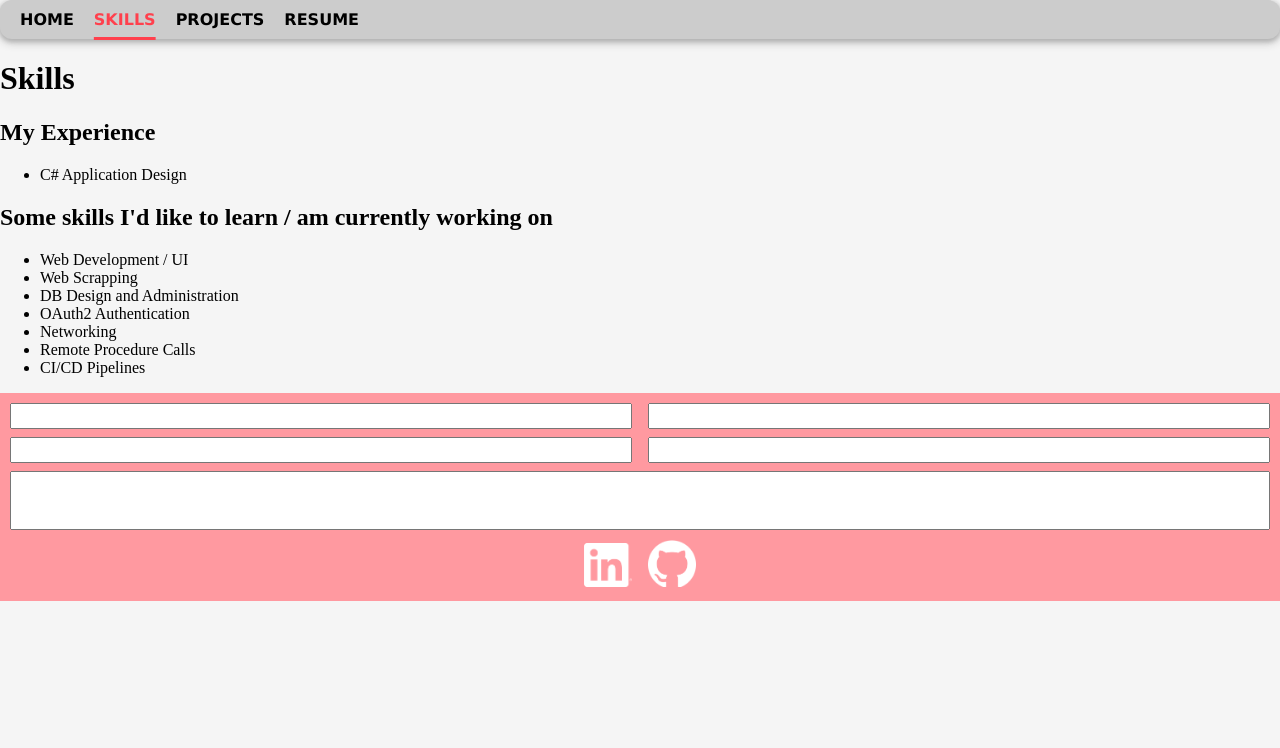
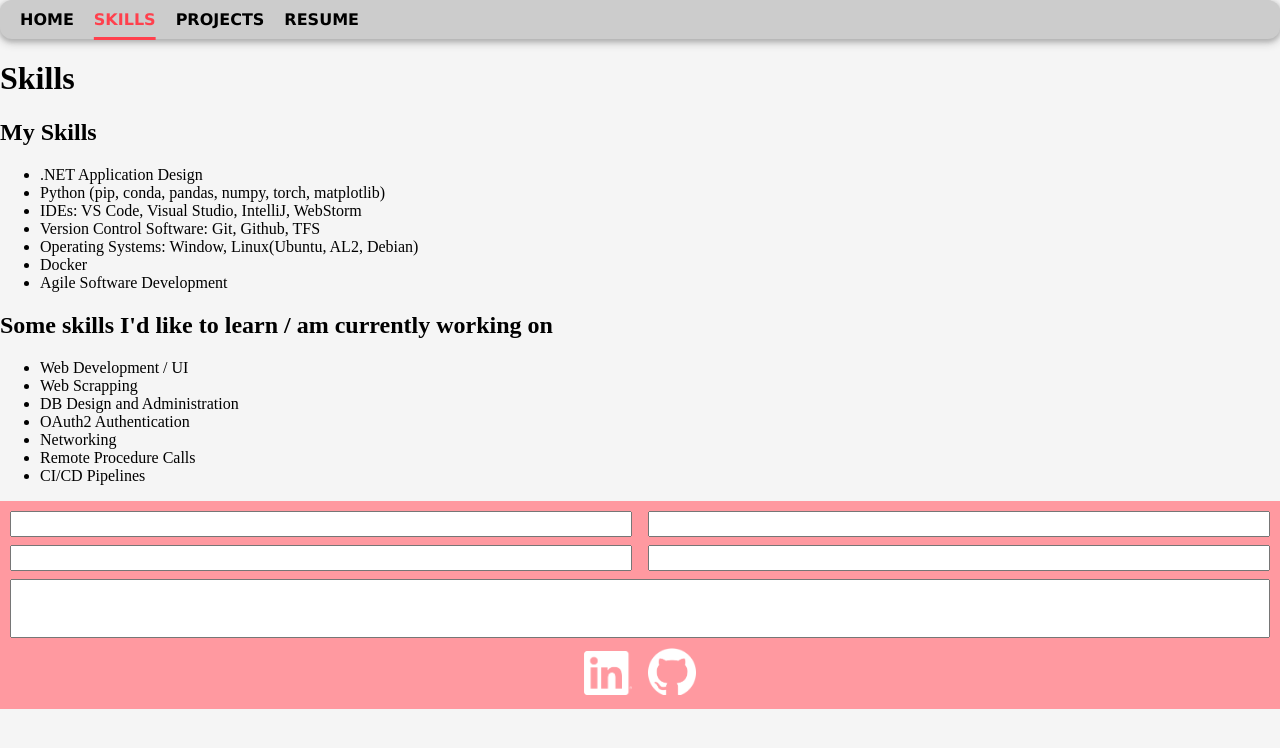
Before and after one commit to Mika-Chang/Mika-Chang.github.io, a SvelteKit app: page /skills in a window 1280 px wide. Shown: the top 748 px of the page. Built offline with nearby package versions, Linux system fonts and the light colour scheme.

Commit message:
"updated skills page"

```diff
--- a/src/routes/skills/+page.svelte
+++ b/src/routes/skills/+page.svelte
@@ -6,9 +6,15 @@
 {/snippet}
 
 <h1>Skills</h1>
-<h2>My Experience</h2>
+<h2>My Skills</h2>
 <ul>
-    <li>C# Application Design</li>
+    <li>.NET Application Design</li>
+    <li>Python (pip, conda, pandas, numpy, torch, matplotlib)</li>
+    <li>IDEs: VS Code, Visual Studio, IntelliJ, WebStorm</li>
+    <li>Version Control Software: Git, Github, TFS</li>
+    <li>Operating Systems: Window, Linux(Ubuntu, AL2, Debian) </li>
+    <li>Docker</li>
+    <li>Agile Software Development</li>
 </ul>
 
 <h2>Some skills I'd like to learn / am currently working on</h2>
```
